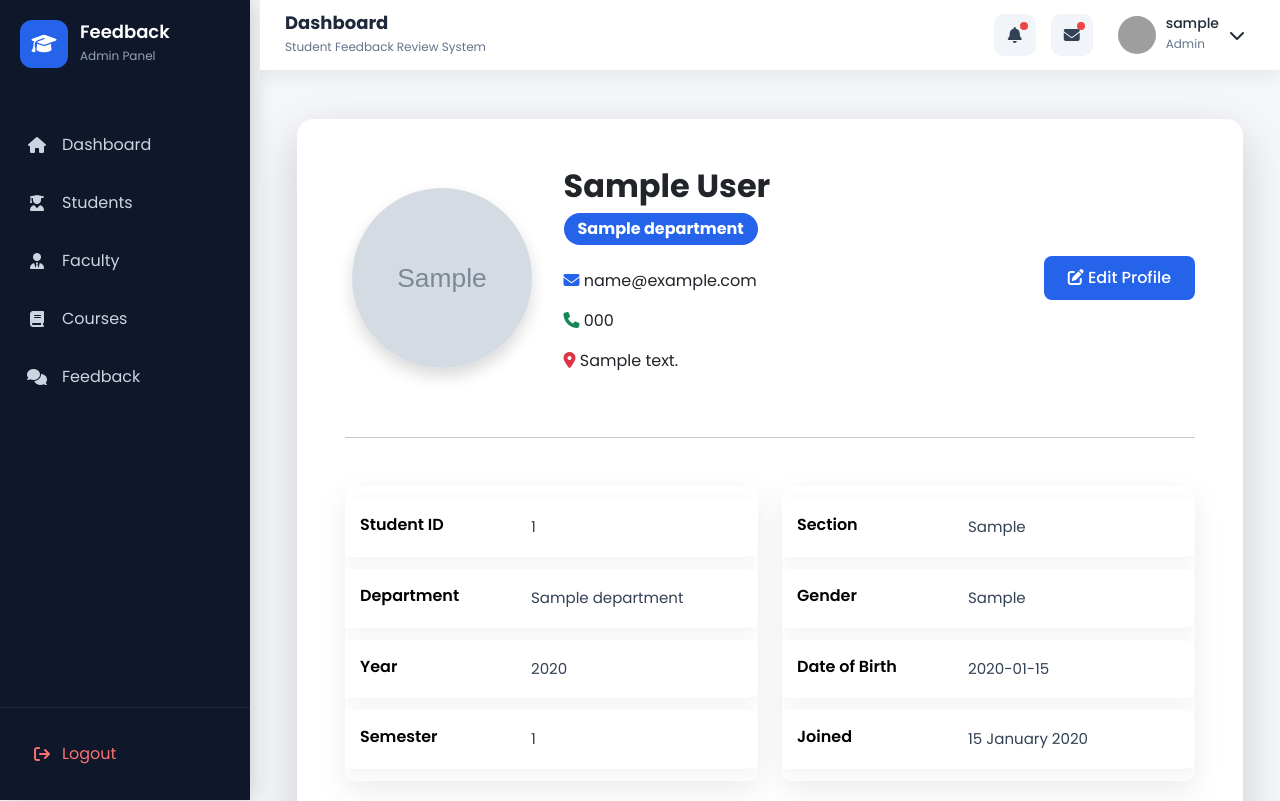
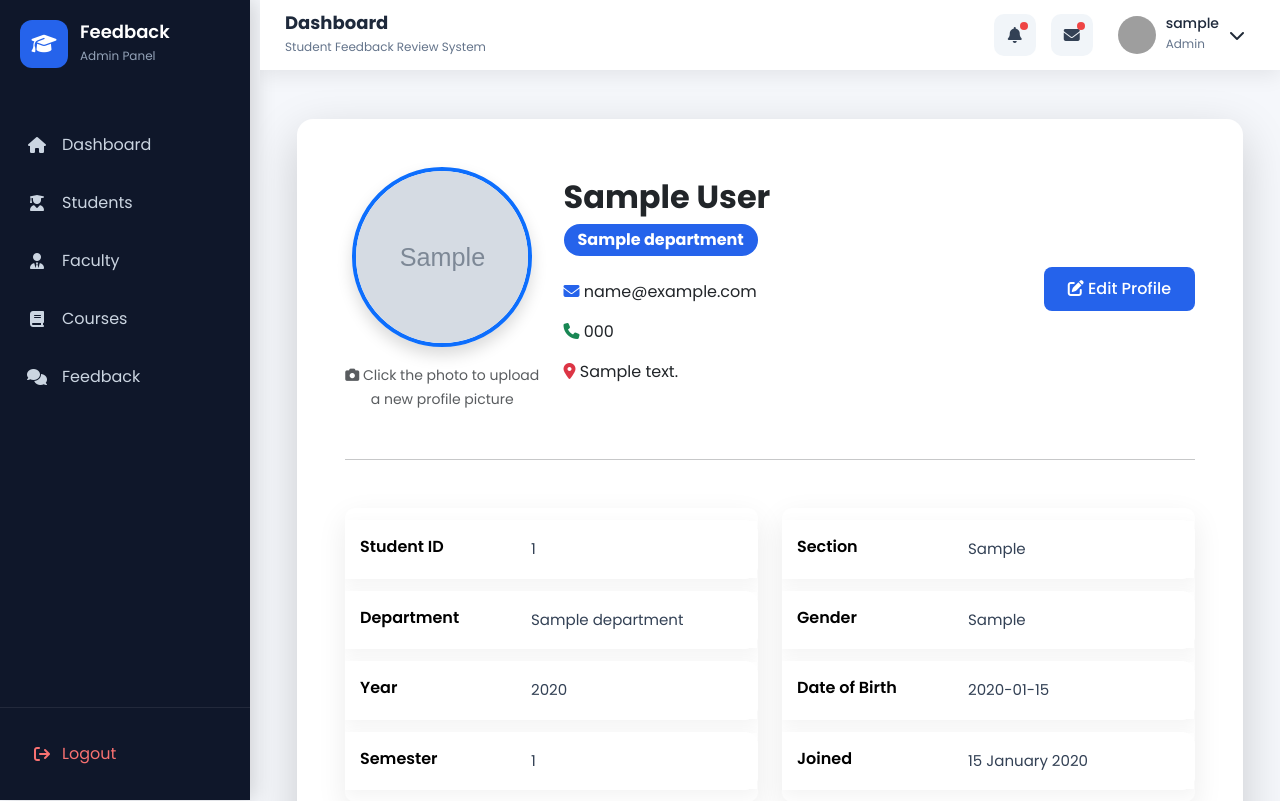
Before and after one commit to gurashthapa/student-feedback-review-system, a Flask app: page /student/profile in a window 1280 px wide. Shown: the top 801 px of the page. Run offline with Flask 3, Linux system fonts and the light colour scheme; the visitor is signed in with stand-in values (Sample User, id 1); tables that the repository leaves empty hold one stand-in row (values such as "Sample post"); grey boxes marked "Sample" are stand-in pictures; grey boxes are pictures that could not be loaded.

Commit message:
Add profile picture upload functionality

```diff
--- a/app/routes/student_routes.py
+++ b/app/routes/student_routes.py
@@ -10,6 +10,7 @@ from flask import (
     session,
     current_app
 )
+
 from sqlalchemy import func, or_
 from werkzeug.utils import secure_filename
 
@@ -19,6 +20,15 @@ from app.models.course import Course
 from app.models.feedback import Feedback
 from app.models.faculty import Faculty
 from app.models.notification import Notification
+
+
+ALLOWED_EXTENSIONS = {"png", "jpg", "jpeg", "gif"}
+
+def allowed_file(filename):
+    return (
+        "." in filename and
+        filename.rsplit(".", 1)[1].lower() in ALLOWED_EXTENSIONS
+    )
 
 student_bp = Blueprint(
     "student",
@@ -44,7 +54,6 @@ def get_logged_student():
         print("Student not found")
 
     return student
-
 @student_bp.route("/dashboard")
 def dashboard():
 
@@ -346,11 +355,21 @@ def profile():
 
     if request.method == "POST":
 
+
         file = request.files.get("profileImage")
 
         if file and file.filename != "":
 
+            if not allowed_file(file.filename):
+                flash(
+                    "Only JPG, JPEG, PNG and GIF files are allowed.",
+                    "danger"
+                )
+                return redirect(url_for("student.profile"))
+
             filename = secure_filename(file.filename)
+
+            filename = f"{student.student_id}_{filename}"
 
             upload_folder = os.path.join(
                 current_app.static_folder,
@@ -359,11 +378,29 @@ def profile():
 
             os.makedirs(upload_folder, exist_ok=True)
 
-            filepath = os.path.join(upload_folder, filename)
+            # Delete old image
+            if (
+                student.profile_image
+                and student.profile_image != "default.png"
+            ):
+
+                old_path = os.path.join(
+                    upload_folder,
+                    student.profile_image
+                )
+
+                if os.path.exists(old_path):
+                    os.remove(old_path)
+
+            filepath = os.path.join(
+                upload_folder,
+                filename
+            )
 
             file.save(filepath)
 
             student.profile_image = filename
+
 
         full_name = request.form.get("full_name")
         email = request.form.get("email")
@@ -371,8 +408,7 @@ def profile():
         address = request.form.get("address")
         semester = request.form.get("semester")
 
-        # User information
-        if hasattr(student, "user") and student.user:
+        if student.user:
 
             if full_name:
                 student.user.full_name = full_name
@@ -380,7 +416,6 @@ def profile():
             if email:
                 student.user.email = email
 
-        # Student information
         if phone:
             student.phone = phone
 
@@ -388,7 +423,10 @@ def profile():
             student.address = address
 
         if semester:
-            student.semester = int(semester)
+            try:
+                student.semester = int(semester)
+            except ValueError:
+                pass
 
         db.session.commit()
 
@@ -398,6 +436,7 @@ def profile():
         )
 
         return redirect(url_for("student.profile"))
+
 
 
     total_feedback = Feedback.query.filter_by(
--- a/app/templates/student/profile.html
+++ b/app/templates/student/profile.html
@@ -10,22 +10,47 @@
 
         <div class="card-body p-5">
 
-            <!-- ===================== -->
-            <!-- Profile Header -->
-            <!-- ===================== -->
+
 
             <div class="row align-items-center">
 
                 <div class="col-md-3 text-center">
 
+    <form
+        method="POST"
+        enctype="multipart/form-data"
+        id="profileImageForm"
+    >
+
+        <label for="profileImage" style="cursor:pointer;">
+
             <img
                 src="{{ url_for('static', filename='uploads/' + student.profile_image) }}"
                 class="rounded-circle shadow"
-                        style="width:180px;height:180px;object-fit:cover;"
+                style="width:180px;height:180px;object-fit:cover;border:4px solid #0d6efd;"
+                title="Click to change profile picture"
             >
 
+        </label>
+
+        <input
+            type="file"
+            id="profileImage"
+            name="profileImage"
+            accept=".jpg,.jpeg,.png,.gif"
+            hidden
+        >
+
+        <div class="mt-3">
+            <small class="text-muted">
+                <i class="fas fa-camera"></i>
+                Click the photo to upload a new profile picture
+            </small>
         </div>
 
+    </form>
+
+</div>
                 <div class="col-md-6">
 
                     <h2 class="fw-bold">
@@ -242,9 +267,7 @@
 
             <hr class="my-5">
 
-            <!-- ===================== -->
-            <!-- Statistics -->
-            <!-- ===================== -->
+
 
             <h4 class="mb-4">
 
@@ -338,9 +361,6 @@
 
             <hr class="my-5">
 
-            <!-- ===================== -->
-            <!-- About -->
-            <!-- ===================== -->
 
             <h4>
 
@@ -372,4 +392,20 @@
 
 </div>
 
+<script>
+document.addEventListener("DOMContentLoaded", function () {
+
+    const input = document.getElementById("profileImage");
+
+    input.addEventListener("change", function () {
+
+        if (this.files.length > 0) {
+            document.getElementById("profileImageForm").submit();
+        }
+
+    });
+
+});
+</script>
+
 {% endblock %}
```
Lines whose indentation alone changed are shown as unchanged.
